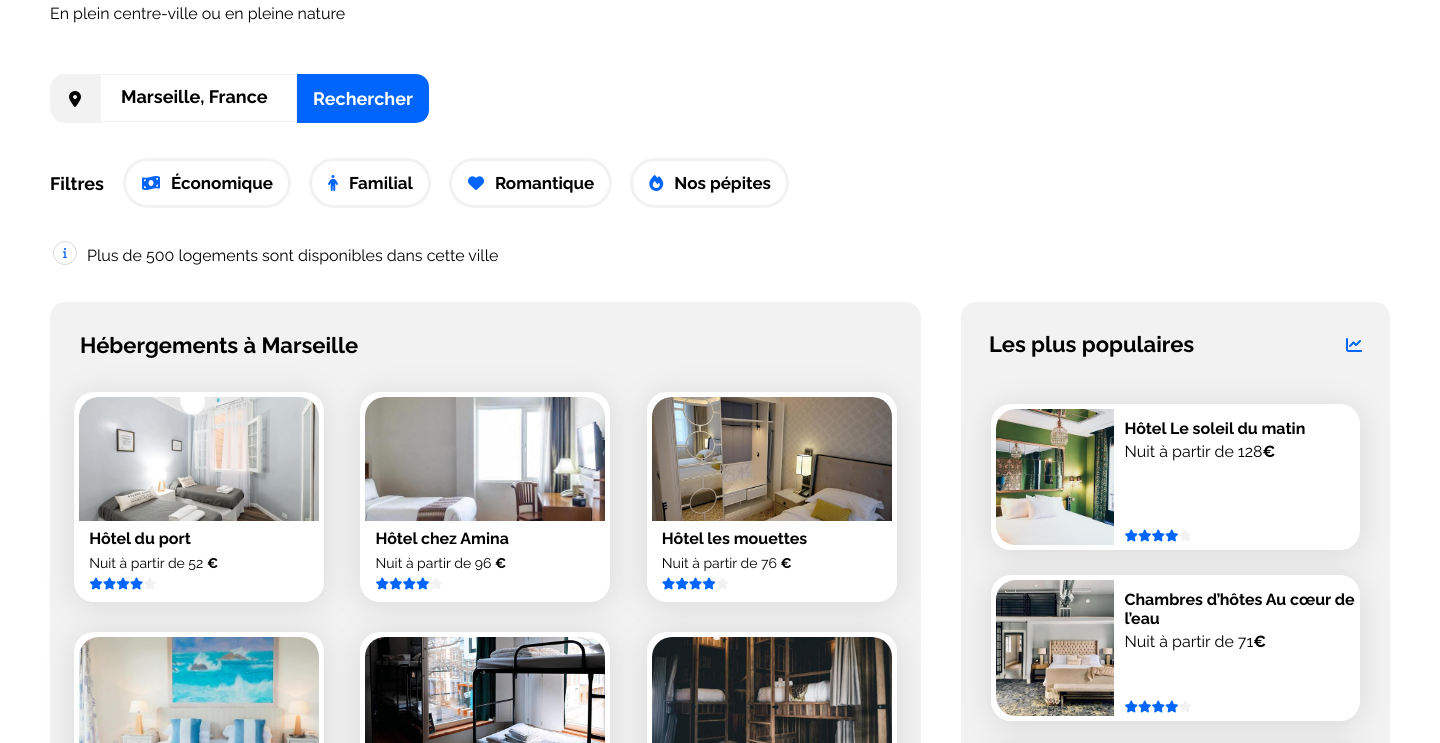
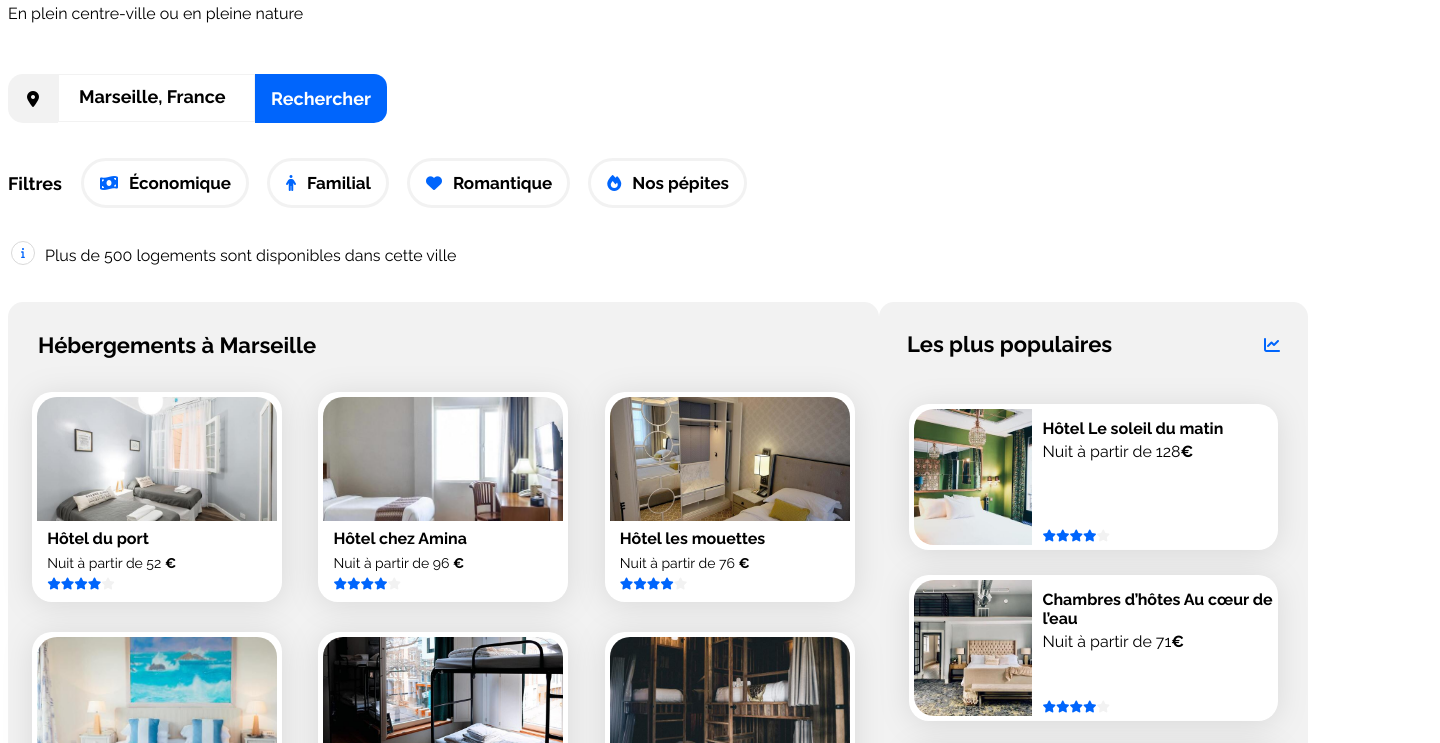
Before and after one commit to viennetcesar/booky, a plain HTML site: page index.html in a window 1280 px wide. Shown: the part 134-877 px from the top of the page, 1440 px wide, since content can reach past the window. Drawn offline with Linux system fonts and the light colour scheme.

Commit message:
test push html

```diff
--- a/css_code/style.css
+++ b/css_code/style.css
@@ -6,15 +6,14 @@
     src: url("../Ephesis/Ephesis-Regular.ttf");
 }
 */
-
+/*
 html{
   width: 1440px;
-}
+}*/
 
 body {
-  width: 1340px;
-  margin-left: 50px;
-  margin-right: 50px;
+  display: flex;
+  justify-content: center;
 }
 
 * {
@@ -284,10 +283,7 @@ form {
 
 /*********************************************************************************************************************/
 
-body {
-  display: flex;
-  justify-content: center;
-}
+
 
 .main-container {
   width: 100%;
```
Also changed, not shown: index.html (+2 -0 lines).
